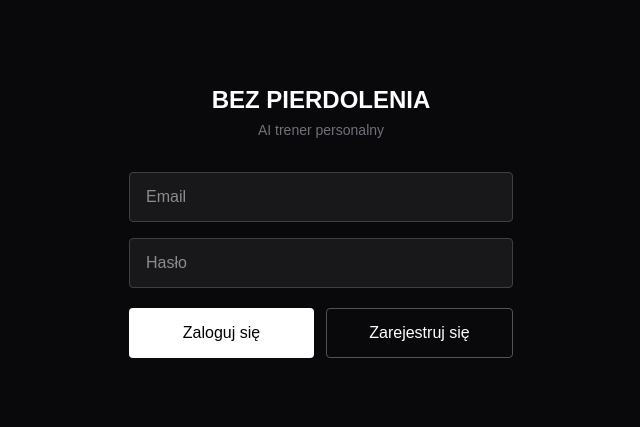
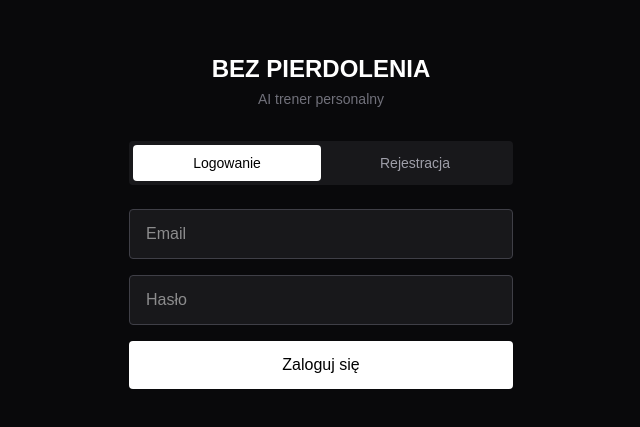
Before and after one commit to Konrad2237/bezp-rag-agent, a Next.js app in the folder frontend/: page / in a window 1280 px wide. Shown: the part 179-606 px from the top of the page, without its empty margins (319-959 px from the left). Built offline with nearby package versions, Linux system fonts and the light colour scheme; no server answers.

Commit message:
fix: rejestracja imie nazwisko + blad 422

```diff
--- a/frontend/src/app/page.tsx
+++ b/frontend/src/app/page.tsx
@@ -7,11 +7,27 @@ const API_URL = process.env.NEXT_PUBLIC_API_URL || 'http://localhost:8000'
 
 export default function LoginPage() {
   const router = useRouter()
+  const [mode, setMode] = useState<'login' | 'register'>('login')
   const [email, setEmail] = useState('')
   const [password, setPassword] = useState('')
+  const [passwordConfirm, setPasswordConfirm] = useState('')
+  const [imie, setImie] = useState('')
+  const [nazwisko, setNazwisko] = useState('')
   const [error, setError] = useState('')
   const [message, setMessage] = useState('')
   const [loading, setLoading] = useState(false)
+
+  function reset() {
+    setError('')
+    setMessage('')
+    setPassword('')
+    setPasswordConfirm('')
+  }
+
+  function switchMode(next: 'login' | 'register') {
+    reset()
+    setMode(next)
+  }
 
   async function handleLogin() {
     setError('')
@@ -44,16 +60,38 @@ export default function LoginPage() {
   async function handleRegister() {
     setError('')
     setMessage('')
+
+    if (!imie.trim() || !nazwisko.trim()) {
+      setError('Podaj imię i nazwisko')
+      return
+    }
+    if (password !== passwordConfirm) {
+      setError('Hasła nie są identyczne')
+      return
+    }
+    if (password.length < 6) {
+      setError('Hasło musi mieć minimum 6 znaków')
+      return
+    }
+
     setLoading(true)
     try {
       const res = await fetch(`${API_URL}/auth/register`, {
         method: 'POST',
         headers: { 'Content-Type': 'application/json' },
-        body: JSON.stringify({ email, password }),
+        body: JSON.stringify({ email, password, imie: imie.trim(), nazwisko: nazwisko.trim() }),
       })
       const data = await res.json()
-      if (!res.ok) throw new Error(data.detail || 'Błąd rejestracji')
-      setMessage(data.message || 'Zarejestrowano pomyślnie.')
+      if (!res.ok) {
+        const detail = Array.isArray(data.detail)
+          ? data.detail.map((e: { msg: string }) => e.msg).join(', ')
+          : data.detail
+        throw new Error(detail || 'Błąd rejestracji')
+      }
+      setError('')
+      setPassword('')
+      setPasswordConfirm('')
+      setMessage(data.message || 'Zarejestrowano! Sprawdź skrzynkę i potwierdź email przed logowaniem.')
     } catch (e: unknown) {
       setError(e instanceof Error ? e.message : 'Błąd rejestracji')
     } finally {
@@ -67,7 +105,46 @@ export default function LoginPage() {
         <h1 className="text-2xl font-bold text-white mb-1 text-center">BEZ PIERDOLENIA</h1>
         <p className="text-zinc-500 text-sm text-center mb-8">AI trener personalny</p>
 
+        {/* Przełącznik trybu */}
+        <div className="flex mb-6 bg-zinc-900 rounded p-1">
+          <button
+            onClick={() => switchMode('login')}
+            className={`flex-1 py-2 text-sm rounded transition-colors ${
+              mode === 'login' ? 'bg-white text-black font-medium' : 'text-zinc-400 hover:text-white'
+            }`}
+          >
+            Logowanie
+          </button>
+          <button
+            onClick={() => switchMode('register')}
+            className={`flex-1 py-2 text-sm rounded transition-colors ${
+              mode === 'register' ? 'bg-white text-black font-medium' : 'text-zinc-400 hover:text-white'
+            }`}
+          >
+            Rejestracja
+          </button>
+        </div>
+
         <div className="space-y-4">
+          {mode === 'register' && (
+            <>
+              <input
+                type="text"
+                placeholder="Imię"
+                value={imie}
+                onChange={e => setImie(e.target.value)}
+                className="w-full bg-zinc-900 border border-zinc-700 text-white rounded px-4 py-3 focus:outline-none focus:border-zinc-500"
+              />
+              <input
+                type="text"
+                placeholder="Nazwisko"
+                value={nazwisko}
+                onChange={e => setNazwisko(e.target.value)}
+                className="w-full bg-zinc-900 border border-zinc-700 text-white rounded px-4 py-3 focus:outline-none focus:border-zinc-500"
+              />
+            </>
+          )}
+
           <input
             type="email"
             placeholder="Email"
@@ -80,29 +157,30 @@ export default function LoginPage() {
             placeholder="Hasło"
             value={password}
             onChange={e => setPassword(e.target.value)}
-            onKeyDown={e => e.key === 'Enter' && handleLogin()}
+            onKeyDown={e => e.key === 'Enter' && mode === 'login' && handleLogin()}
             className="w-full bg-zinc-900 border border-zinc-700 text-white rounded px-4 py-3 focus:outline-none focus:border-zinc-500"
           />
+
+          {mode === 'register' && (
+            <input
+              type="password"
+              placeholder="Powtórz hasło"
+              value={passwordConfirm}
+              onChange={e => setPasswordConfirm(e.target.value)}
+              className="w-full bg-zinc-900 border border-zinc-700 text-white rounded px-4 py-3 focus:outline-none focus:border-zinc-500"
+            />
+          )}
 
           {error && <p className="text-red-400 text-sm">{error}</p>}
           {message && <p className="text-green-400 text-sm">{message}</p>}
 
-          <div className="flex gap-3 pt-1">
-            <button
-              onClick={handleLogin}
-              disabled={loading}
-              className="flex-1 bg-white text-black font-medium py-3 rounded hover:bg-zinc-200 disabled:opacity-50 transition-colors"
-            >
-              Zaloguj się
-            </button>
-            <button
-              onClick={handleRegister}
-              disabled={loading}
-              className="flex-1 border border-zinc-600 text-white font-medium py-3 rounded hover:bg-zinc-800 disabled:opacity-50 transition-colors"
-            >
-              Zarejestruj się
-            </button>
-          </div>
+          <button
+            onClick={mode === 'login' ? handleLogin : handleRegister}
+            disabled={loading}
+            className="w-full bg-white text-black font-medium py-3 rounded hover:bg-zinc-200 disabled:opacity-50 transition-colors"
+          >
+            {loading ? '...' : mode === 'login' ? 'Zaloguj się' : 'Zarejestruj się'}
+          </button>
         </div>
       </div>
     </div>
```
Also changed, not shown: 4 other files (tests, documents, lock files or other folders).
